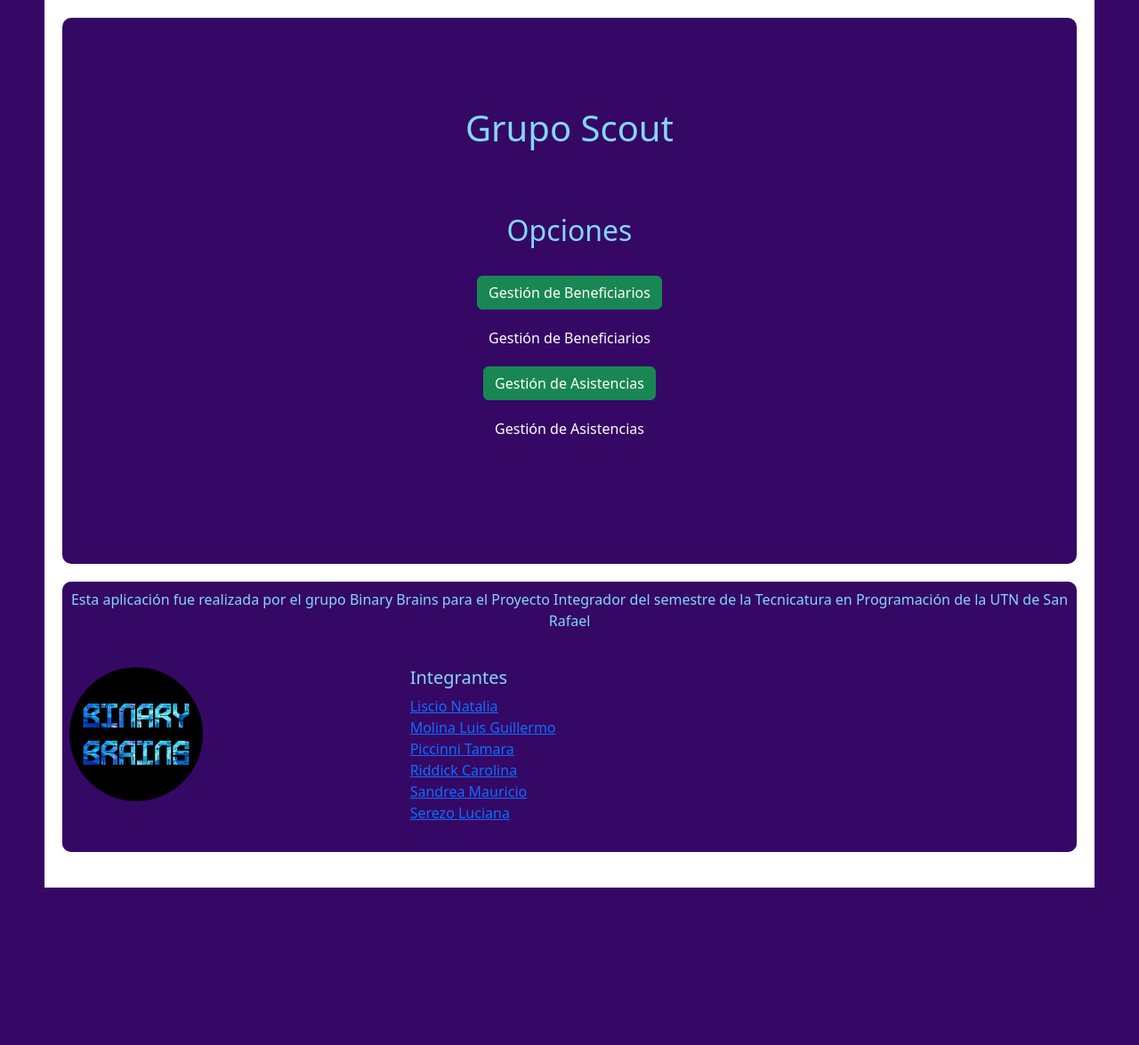
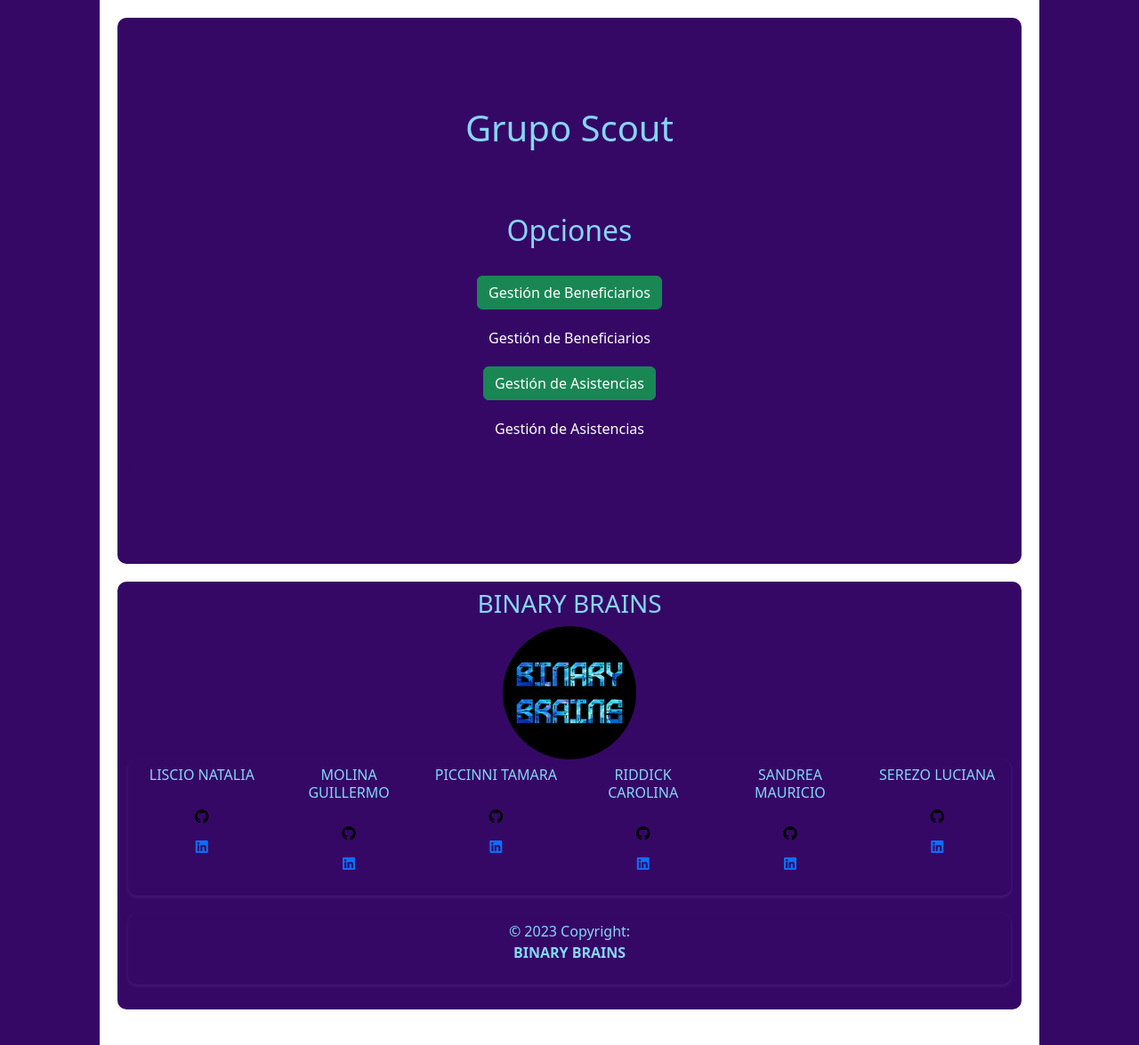
Before and after one commit to MolGuillermo/ProyectoIntegradorPythonBinaryBrains, a Django app: page / in a window 1280 px wide. Shown: the whole page at 89% size. Before the commit the page ends 998 px from the top, so only its background shows below. Run offline with Django 4.2, Linux system fonts and the light colour scheme.

Commit message:
cambios footer
Co-authored-by: Carolina Riddick <Carolina-Riddick@users.noreply.github.com>

```diff
--- a/asistencia/static/styles.css
+++ b/asistencia/static/styles.css
@@ -86,9 +86,22 @@ a:hover {
   text-decoration: none; /* Elimina la decoración de subrayado del enlace */
 }
 
+
+.table td {
+  background-color: #350866; /* Establece el color de fondo del enlace */
+  color: #ffffff; /* Establece el color del texto del enlace */
+  border: none; /* Elimina el borde del enlace */
+  border-radius: 5px; /* Agrega esquinas redondeadas al enlace */
+  text-decoration: none; /* Elimina la decoración de subrayado del enlace */
+
+}
+th{
+  color: #fcfcfc; /*cambiar los titulos color titulos en la tabla*/
+}
+
 /* Estilos para enlaces dentro del formulario al pasar el mouse por encima */
 .formulario a:hover {
-  background-color: #4f0b52; /* Color previo = 663508 - Cambia el color de fondo del enlace al pasar el mouse por encima */
+  background-color: #1c0058; /* Color previo = 663508 - Cambia el color de fondo del enlace al pasar el mouse por encima */
   width: auto
 }
 
@@ -171,6 +184,9 @@ form button:hover {
   margin-left: auto;
   margin-right: auto;
 }
+th{
+  color: #fcfcfc; /*cambiar los titulos color titulos en la tabla*/
+}
 td{
   color: #fefefe;
   text-align: center;
--- a/asistencia/templates/asistencia/gestion_beneficiarios.html
+++ b/asistencia/templates/asistencia/gestion_beneficiarios.html
@@ -20,8 +20,6 @@
       <button class="btn btn-success"> Crear Beneficiario </button>
 
       <a href="{% url 'index' %}">Ir a la página principal</a>
-
-
       <table class="table table-striped">
         <thead>
           <tr>
@@ -29,7 +27,7 @@
               <th scope="col">Apellido</th>
               <th scope="col">Acciones</th>
           </tr>
-        </thead
+        </thead>
         <tbody>
           {% for beneficiario in Beneficiarios %}
             <tr>
--- a/asistencia/templates/asistencia/index.html
+++ b/asistencia/templates/asistencia/index.html
@@ -5,7 +5,9 @@
     <title>Asistencia Scout</title>
     <link rel="stylesheet" type="text/css" href="{% static 'styles.css' %}">
     <link href="https://cdn.jsdelivr.net/npm/bootstrap@5.3.0/dist/css/bootstrap.min.css" rel="stylesheet" integrity="sha384-9ndCyUaIbzAi2FUVXJi0CjmCapSmO7SnpJef0486qhLnuZ2cdeRhO02iuK6FUUVM" crossorigin="anonymous">
-
+    <link rel="stylesheet" href="https://cdnjs.cloudflare.com/ajax/libs/font-awesome/5.15.4/css/all.min.css">
+    <!-- en la sig linea: codigo que deberia cargar el favicon, (no lo hace)  -->
+    <link rel="icon" type="image/x-icon" href="{% static 'icons/faviconBB.ico' %}">
 </head>
 <body>
     <div class="container">
@@ -20,52 +22,104 @@
           <a href="{% url 'gestion_asistencias' %}" class="btn btn-success">Gestión de Asistencias</a>
     </div>
 </div>
-    <!-- Contenido de tu footer -->
-    {% comment %} {% include 'asistencia/footer.html' %} {% endcomment %}
+
 </body>
 
 
-<footer class="bg-primary text-center text-lg-start text-white">
-    <div class="container p-2"> <!-- Modificar el valor de 'p-2' para reducir el relleno vertical -->
-      <div class="row">
-        <!-- División superior -->
-        <div class="col-lg-12 mb-4">
-          <p class="text-center">Esta aplicación fue realizada por el grupo Binary Brains para el Proyecto Integrador del semestre de la Tecnicatura en Programación de la UTN de San Rafael</p>
-        </div>
+<footer class="">
+  <!-- Section: Links  -->
 
-        <!-- División inferior -->
-        <div class="col-lg-4 mb-4">
-          <div class="row">
-            <div class="col-lg-12">
-              <img src="static\img\Binari Brains CIRCULO.png" alt="Imagen del equipo" class="img-fluid" width="150" height="150">
-            </div>
-          </div>
-        </div>
-
-        <div class="col-lg-8 mb-4">
-          <h5>Integrantes</h5>
-          <div class="row">
-            <div class="col-lg-6">
-              <a href="https://github.com/NataliaLiscio1985">Liscio Natalia</a>
-            </div>
-            <div>
-              <a href="https://github.com/MolGuillermo">Molina Luis Guillermo</a>
-            </div>
-            <div>
-              <a href="https://github.com/TamaraPiccinni">Piccinni Tamara</a>
-            </div>
-            <div>
-              <a href="https://github.com/Carolina-Riddick">Riddick Carolina</a>
-            </div>
-            <div>
-              <a href="https://github.com/mauriciosandrea">Sandrea Mauricio</a>
-            </div>
-            <div>
-              <a href="https://github.com/LuciSere">Serezo Luciana</a>
-            </div>
-          </div>
-        </div>
+  <div class="container py-2">
+    <h3 class="">BINARY BRAINS</h3>
+    <img src="static\img\Binari Brains CIRCULO.png" alt="Imagen del equipo" class="img-fluid" width="150" height="150">
+  <div class="container py-2">
+    <div class="row">
+      <div class="col-md-2">
+        <h6 class="text-uppercase mb-4">LISCIO NATALIA</h6>
+        <ul class="list-unstyled">
+          <li><a href="https://github.com/NataliaLiscio1985" target="_blank" class="github-icon">
+            <i class="fab fa-github" style="color: black;"></i>
+            </a>
+          </li>
+          <li><a href="https://www.linkedin.com/in/natalialiscio" target="_blank" class="linkedin-icon">
+            <i class="fab fa-linkedin"></i>
+          </a>
+          </li>
+        </ul>
+      </div>
+      <div class="col-md-2">
+        <h6 class="text-uppercase mb-4">MOLINA GUILLERMO</h6>
+        <ul class="list-unstyled">
+          <li><a href="https://github.com/MolGuillermo" target="_blank" class="github-icon">
+            <i class="fab fa-github" style="color: black;"></i>
+            </a>
+          </li>
+          <li><a href="#" target="_blank" class="linkedin-icon">
+            <i class="fab fa-linkedin"></i>
+          </a>
+          </li>
+        </ul>
+      </div>
+      <div class="col-md-2">
+        <h6 class="text-uppercase mb-4">PICCINNI TAMARA</h6>
+        <ul class="list-unstyled">
+          <li><a href="https://github.com/TamaraPiccinni" target="_blank" class="github-icon">
+            <i class="fab fa-github" style="color: black;"></i>
+            </a>
+          </li>
+          <li><a href="#" target="_blank" class="linkedin-icon">
+            <i class="fab fa-linkedin"></i>
+          </a>
+          </li>
+        </ul>
+      </div>
+      <div class="col-md-2">
+        <h6 class="text-uppercase mb-4">RIDDICK CAROLINA</h6>
+        <ul class="list-unstyled">
+          <li><a href="https://github.com/Carolina-Riddick" target="_blank" class="github-icon">
+            <i class="fab fa-github" style="color: black;"></i>
+            </a>
+          </li>
+          <li><a href="#" target="_blank" class="linkedin-icon">
+            <i class="fab fa-linkedin"></i>
+          </a>
+          </li>
+        </ul>
+      </div>
+      <div class="col-md-2">
+        <h6 class="text-uppercase mb-4">SANDREA MAURICIO</h6>
+        <ul class="list-unstyled">
+          <li><a href="https://github.com/mauriciosandrea" target="_blank" class="github-icon">
+            <i class="fab fa-github" style="color: black;"></i>
+            </a>
+          </li>
+          <li><a href="#" target="_blank" class="linkedin-icon">
+            <i class="fab fa-linkedin"></i>
+          </a>
+          </li>
+        </ul>
+      </div>
+      <div class="col-md-2">
+        <h6 class="text-uppercase mb-4">SEREZO LUCIANA</h6>
+        <ul class="list-unstyled">
+          <li><a href="https://github.com/LuciSere" target="_blank" class="github-icon">
+            <i class="fab fa-github" style="color: black;"></i>
+            </a>
+          </li>
+          <li><a href="#" target="_blank" class="linkedin-icon">
+            <i class="fab fa-linkedin"></i>
+          </a>
+          </li>
+        </ul>
       </div>
     </div>
+  </div>
+  <!-- Copyright -->
+  <div class="container text-center py-2">
+    © 2023 Copyright:
+    <p class="text-reset fw-bold">BINARY BRAINS</p>
+  </div>
+  <!-- Copyright -->
+</div>
 </footer>
-</html>
+<!-- Footer -->
--- a/scout/settings.py
+++ b/scout/settings.py
@@ -126,3 +126,8 @@ STATIC_URL = 'static/'
 # https://docs.djangoproject.com/en/4.2/ref/settings/#default-auto-field
 
 DEFAULT_AUTO_FIELD = 'django.db.models.BigAutoField'
+
+# #para agregar el favicon segun chatgpt, debo agregar este codigo para que pueda leerlo
+#  STATICFILES_DIRS = [
+#      os.path.join(BASE_DIR, 'static'),
+# ]#ver linea 9 y 10 de index.html ahi agregue codigo.
```
Also changed, not shown: asistencia/templates/asistencia/footer.html (deleted, +0 -49 lines), asistencia/static/icons/faviconBB.ico (added).
